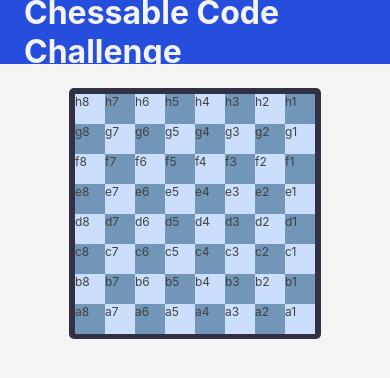
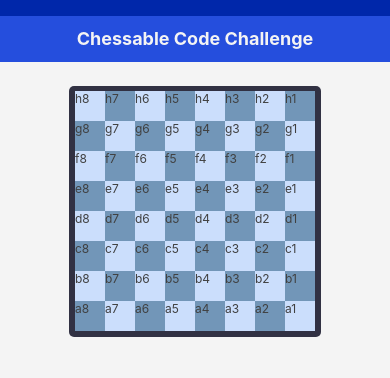
Before and after one commit to alicia-colom/chessable-code-challenge, a React (Create React App) app: page / in a window 390 px wide. Shown: the top 378 px of the page. Built offline with nearby package versions, Linux system fonts and the light colour scheme.

Commit message:
Fix styles in header using clamp(), for mobile first and responsive design

```diff
--- a/src/components/chessboard/Chessboard.css
+++ b/src/components/chessboard/Chessboard.css
@@ -8,6 +8,7 @@
   align-content: center;
   justify-content: center;
   display: grid;
+  gap: 0;
   grid-template-columns: repeat(8, 1.875rem);
   grid-template-rows: repeat(8, 1.875rem);
 
--- a/src/components/header/Header.css
+++ b/src/components/header/Header.css
@@ -1,13 +1,19 @@
+.preHeader {
+  height: 1rem;
+  width: auto;
+  background-color: #0027AA; /* colorPrimaryDark */
+}
+
 .headerContainer {
-  height: 4rem;
-  padding: 0 1.5rem;
+  height: clamp(2.5rem, 2.5rem + 1.5vw, 4rem);
   display: flex;
+  justify-content: center;
   align-items: center;
-  background-color: #254edd; /* colorPrimaryDark */
+  background-color: #254edd; /* colorPrimary */
   color: #f4f4f4; /* colorBg */
 }
 
 h1 {
-  margin: 0;
   text-transform: capitalize;
+  font-size: clamp(1.125rem, 0.75rem + 1.5vw, 2.25rem);
 }
--- a/src/components/header/Header.jsx
+++ b/src/components/header/Header.jsx
@@ -5,8 +5,11 @@
 
 function Header() {
   return (
-    <header className="headerContainer">
-      <h1 className="headerTitle">Chessable code challenge</h1>
+    <header>
+      <div className="preHeader"></div>
+      <div className="headerContainer">
+        <h1 className="headerTitle">Chessable code challenge</h1>
+      </div>
     </header>
   );
 }
```
